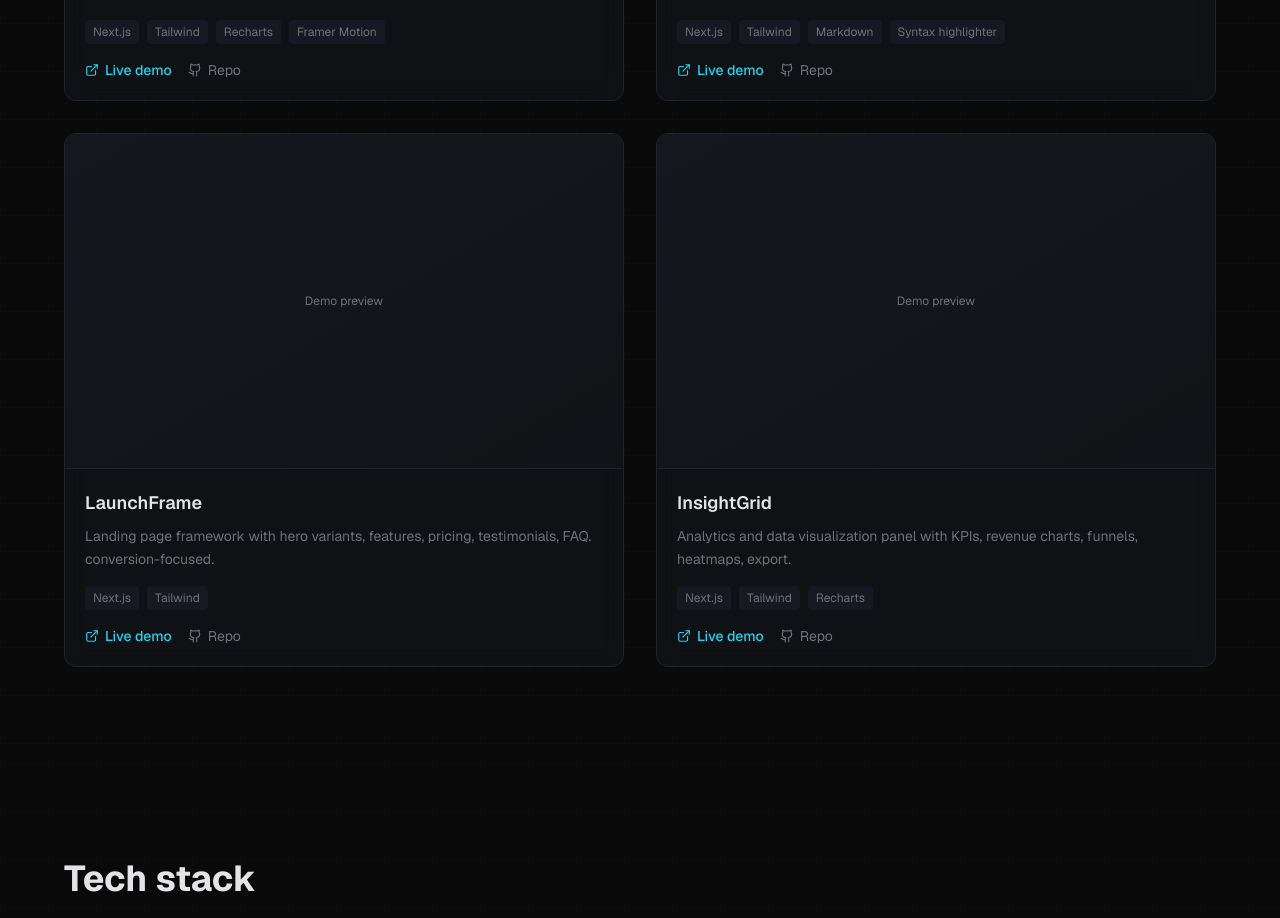
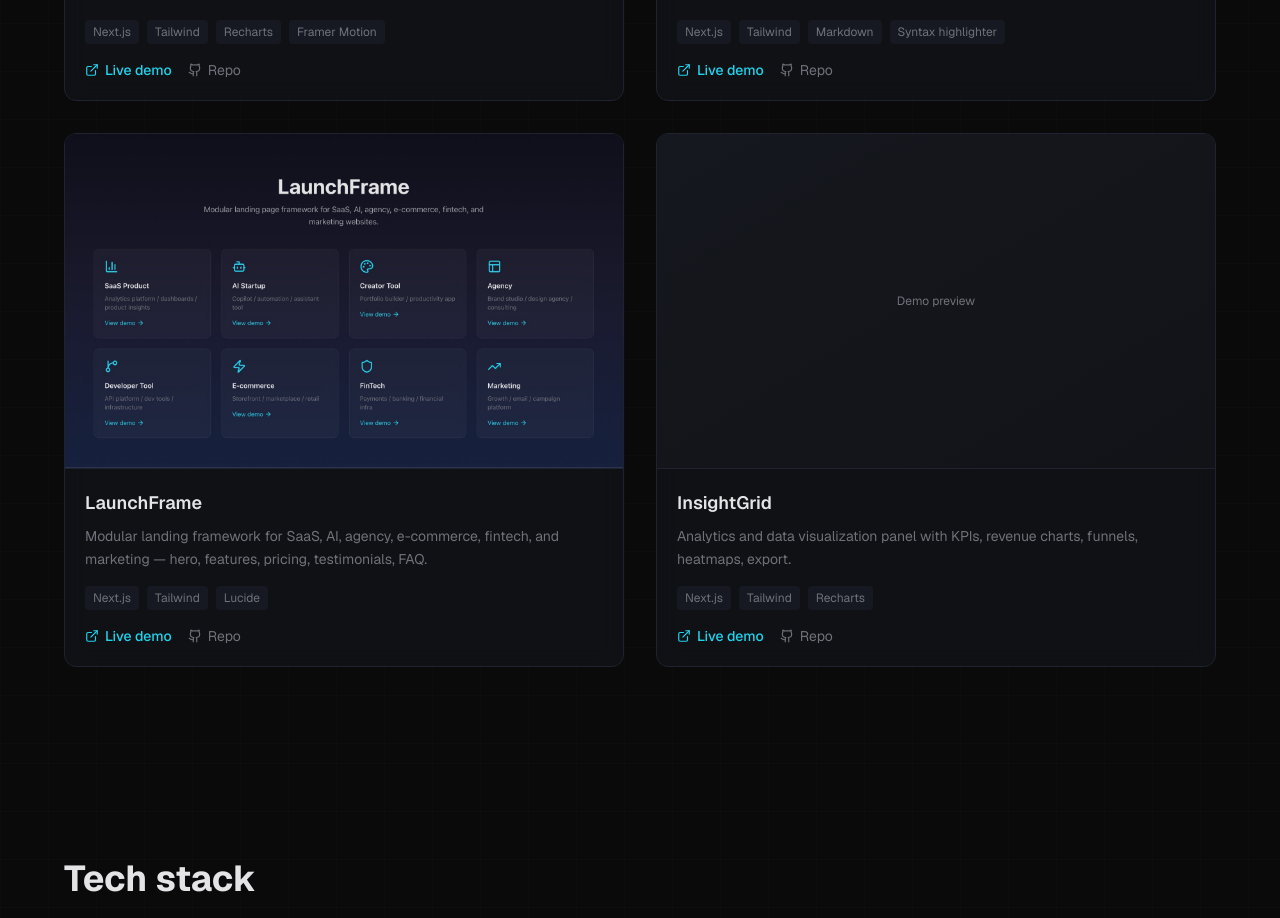
Before and after one commit to dchobarkar/gigdevos, a Next.js app: page / in a window 1280 px wide. Shown: the part 2360-3278 px from the top of the page. Built offline with nearby package versions, Linux system fonts and the light colour scheme.

Commit message:
feat: add LaunchFrame demo project

```diff
--- a/app/constants/demos.ts
+++ b/app/constants/demos.ts
@@ -35,10 +35,11 @@ export const DEMOS: Demo[] = [
   {
     title: "LaunchFrame",
     description:
-      "Landing page framework with hero variants, features, pricing, testimonials, FAQ. conversion-focused.",
-    stack: ["Next.js", "Tailwind"],
-    liveUrl: "#",
-    repoUrl: "#",
+      "Modular landing framework for SaaS, AI, agency, e-commerce, fintech, and marketing — hero, features, pricing, testimonials, FAQ.",
+    stack: ["Next.js", "Tailwind", "Lucide"],
+    liveUrl: "https://launchframe-plum.vercel.app",
+    repoUrl: "https://github.com/dchobarkar/launchframe",
+    image: "/demos/launchframe.png",
   },
   {
     title: "InsightGrid",
```
Also changed, not shown: public/demos/launchframe.png (added).
